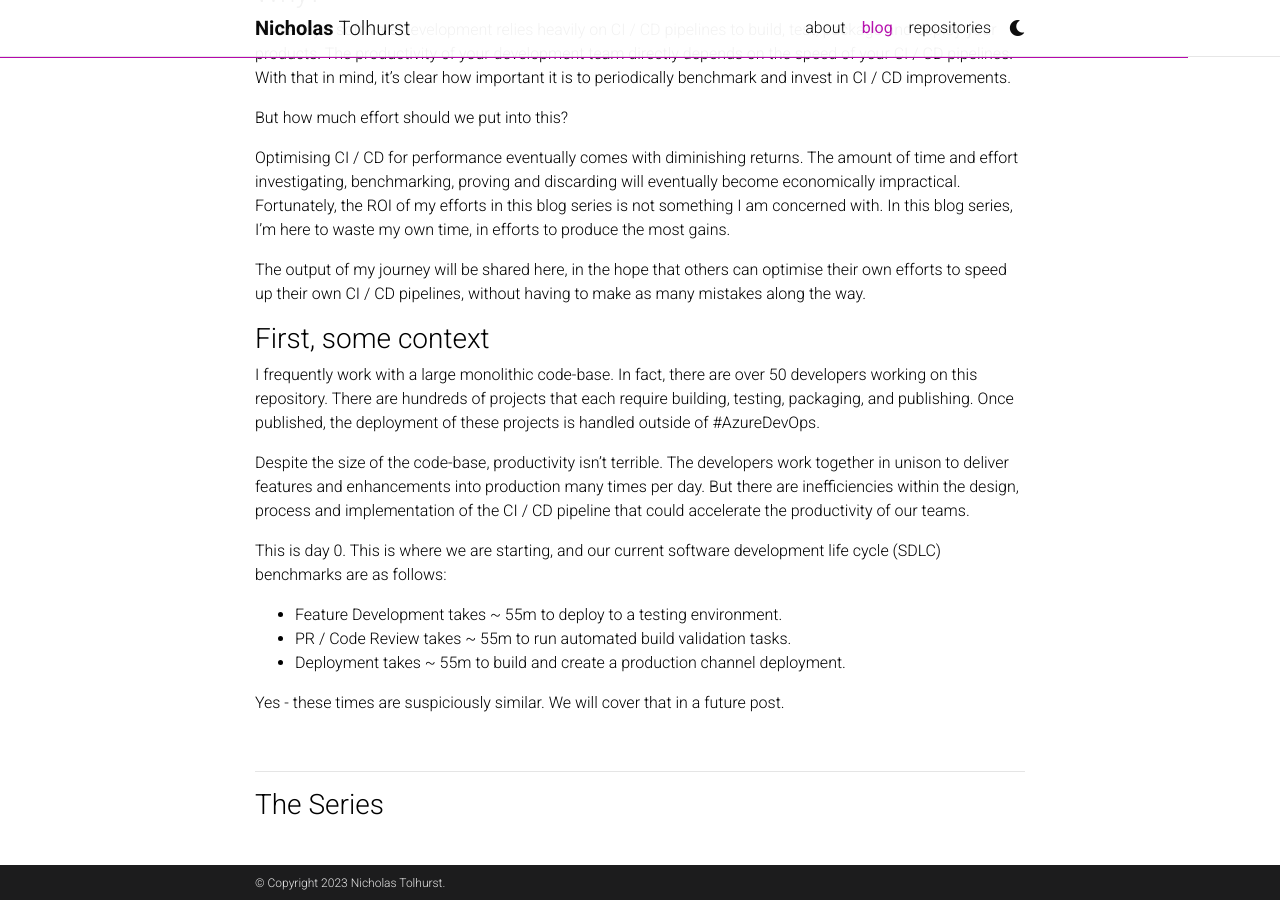
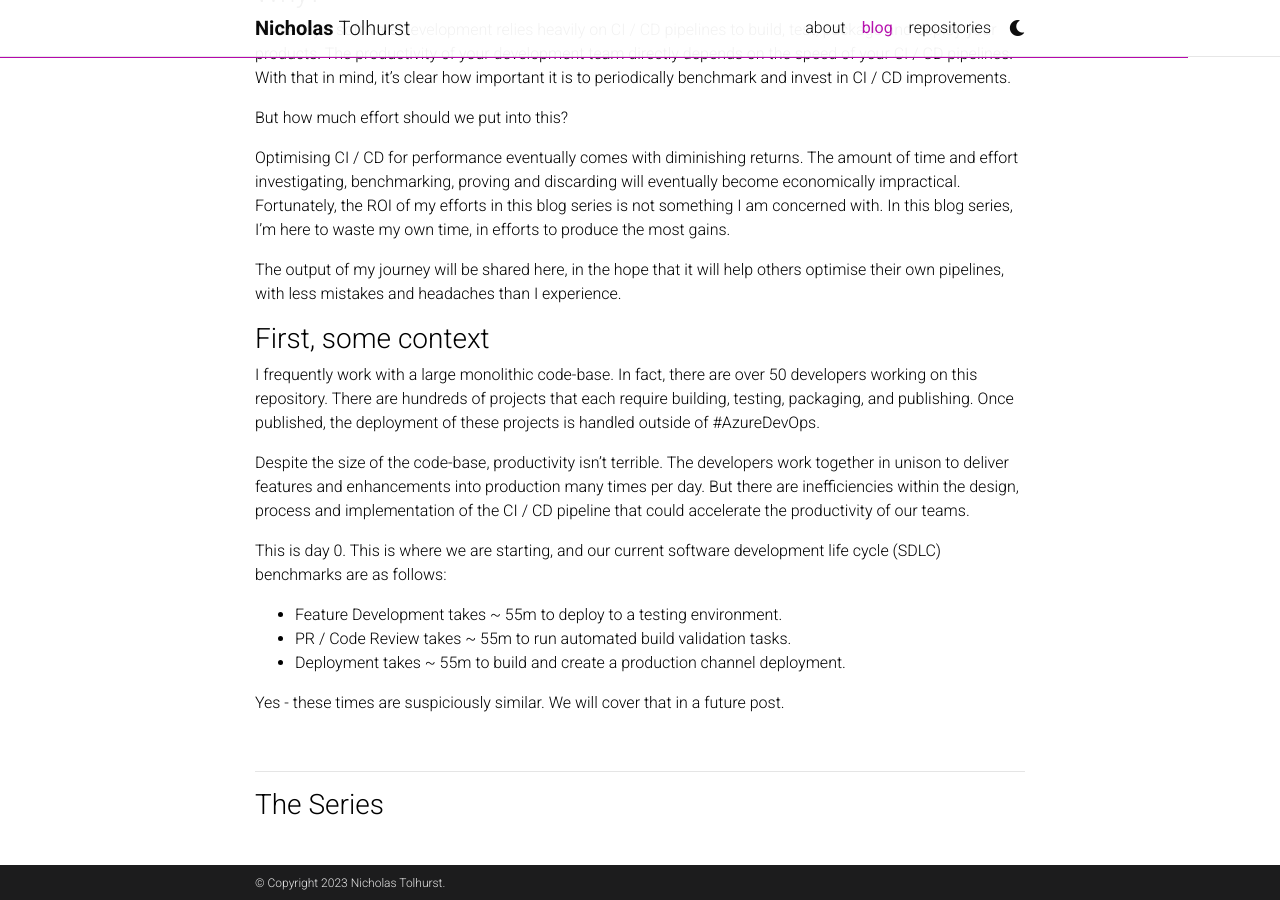
Before and after one commit to nicktolhurst/nicktolhurst.github.io, a Jekyll site: the page built from _posts/2023-03-11-faster-ci-introduction.md, in a window 1280 px wide and 900 px high, scrolled down 504 px. Built offline with Jekyll 4.4.1, drawn with Linux system fonts in a browser that asks for light colours; full-size pictures stand in for the smaller copies a plugin makes; comment, search, counter and statistics services are not loaded; a style sheet for code colours, icons or effects is not loaded; a file with an impossible date is left out.

Commit message:
updates intro

```diff
--- a/_posts/2023-03-11-faster-ci-introduction.md
+++ b/_posts/2023-03-11-faster-ci-introduction.md
@@ -18,7 +18,7 @@ But how much effort should we put into this?
 
 Optimising CI / CD for performance eventually comes with diminishing returns. The amount of time and effort investigating, benchmarking, proving and discarding will eventually become economically impractical. Fortunately, the ROI of my efforts in this blog series is not something I am concerned with. In this blog series, I'm here to waste my own time, in efforts to produce the most gains.
 
-The output of my journey will be shared here, in the hope that others can optimise their own efforts to speed up their own CI / CD pipelines, without having to make as many mistakes along the way.
+The output of my journey will be shared here, in the hope that it will help others optimise their own pipelines, with less mistakes and headaches than I experience.
 
 ### First, some context
 
```
